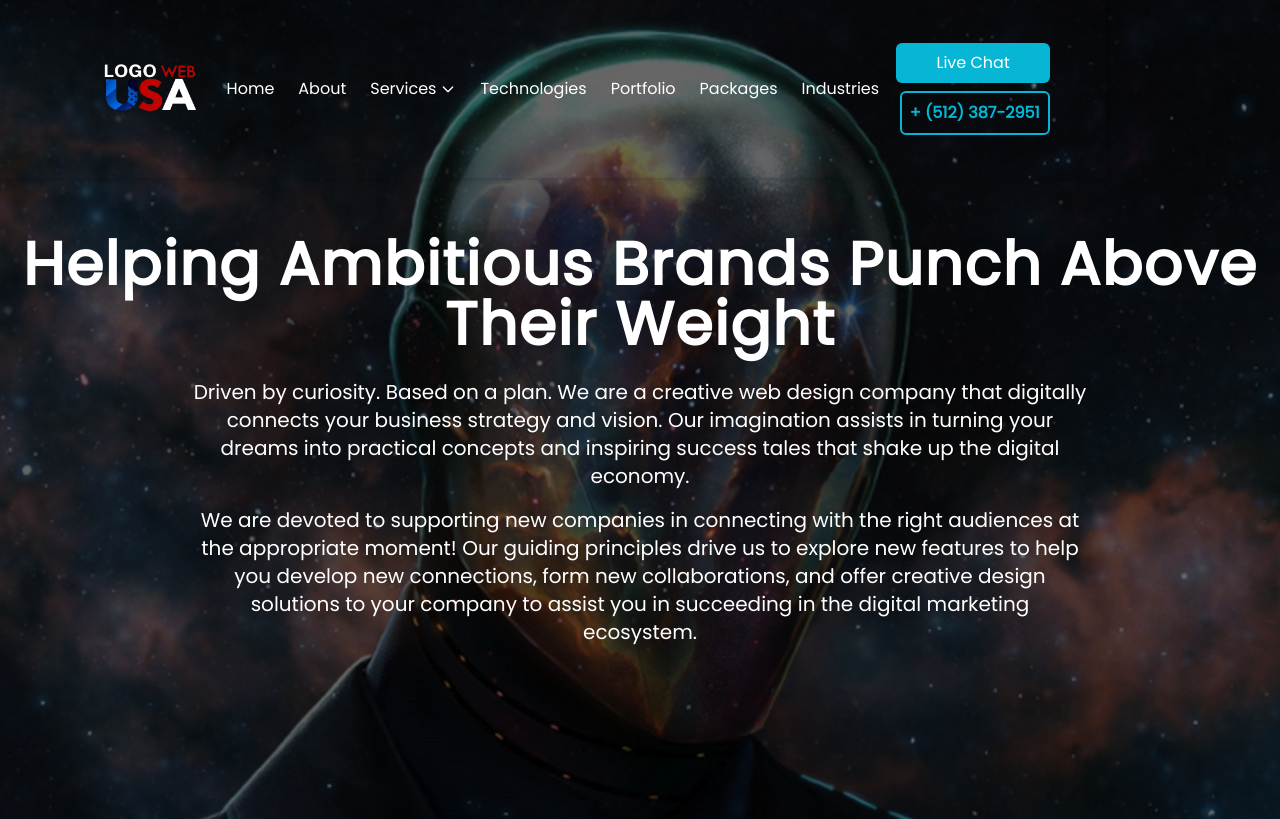
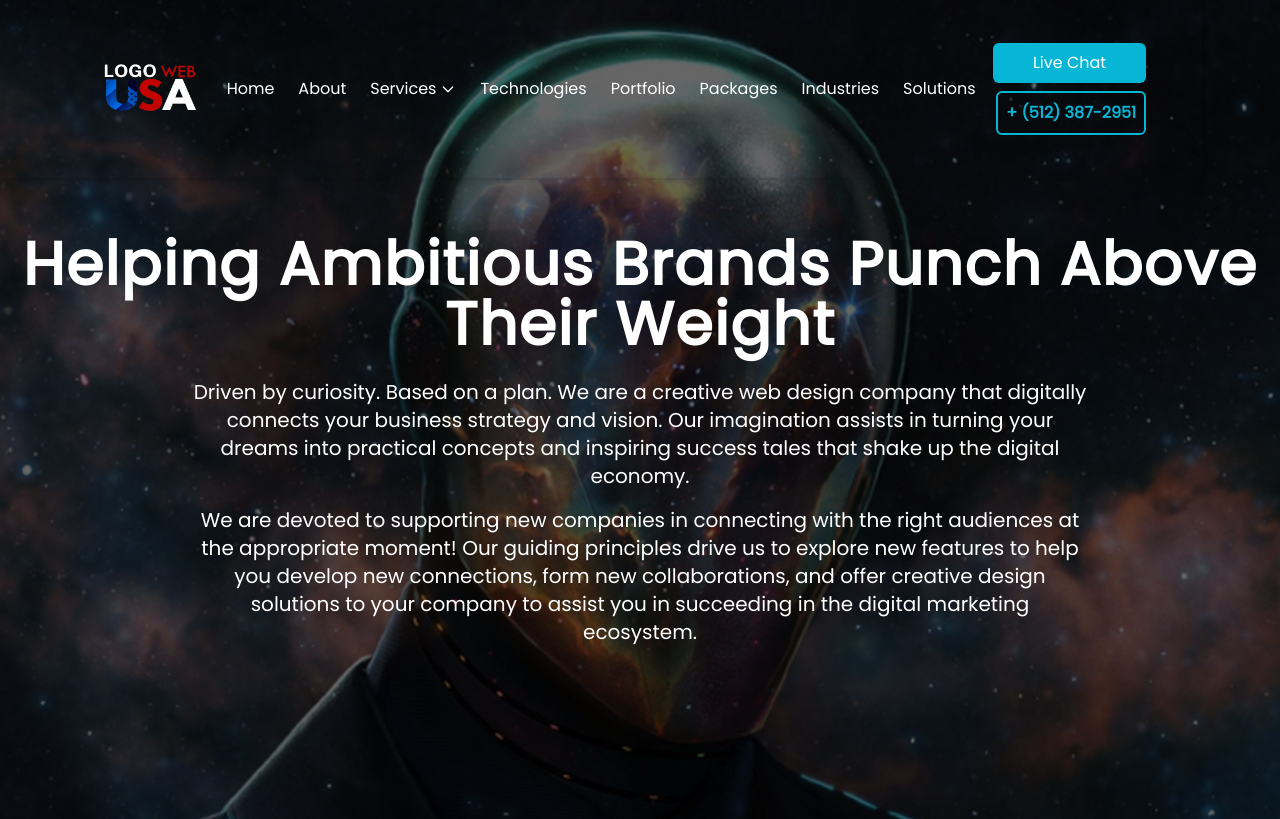
Before and after one commit to haseebx16/logoweb, a Next.js app: page /about in a window 1280 px wide. Shown: the top 819 px of the page. Built offline with nearby package versions, Linux system fonts and the light colour scheme.

Commit message:
Update Header.jsx

```diff
--- a/app/Components/Header.jsx
+++ b/app/Components/Header.jsx
@@ -91,7 +91,9 @@ export default function Header() {
               <Link href="/industries" className="nav-link hover:text-cyan-300">
                 Industries
               </Link>
-
+              <Link href="/solutions" className="nav-link hover:text-cyan-300">
+                Solutions
+              </Link>
             </div>
           </div>
 
@@ -156,7 +158,7 @@ export default function Header() {
               )}
             </div>
             <Link href="/testimonials" className="nav-link text-cyan-300">
-              Technologies
+              Testimonials
             </Link>
             <Link href="/portfolio" className="nav-link text-cyan-300">
               Portfolio
```
